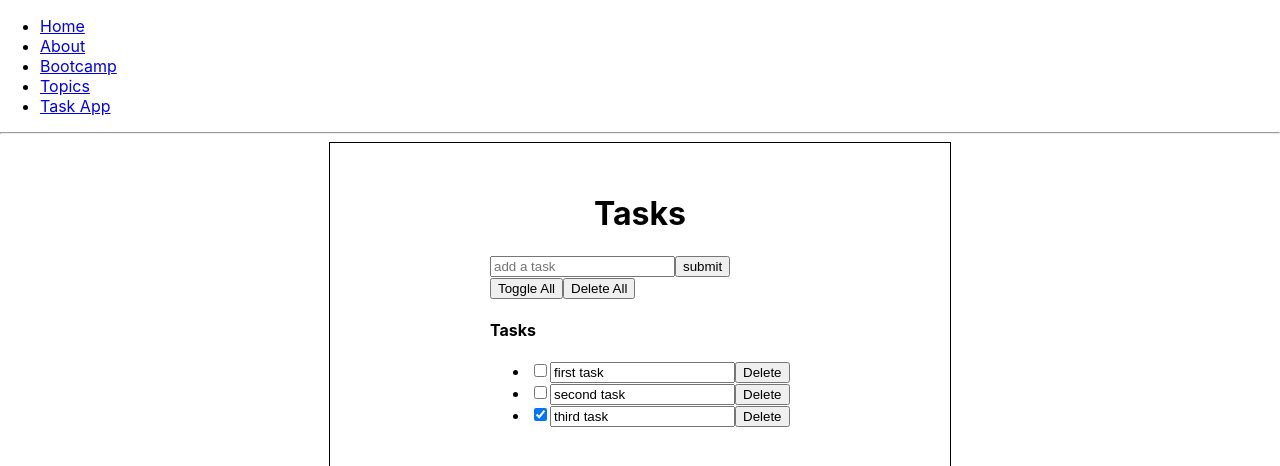
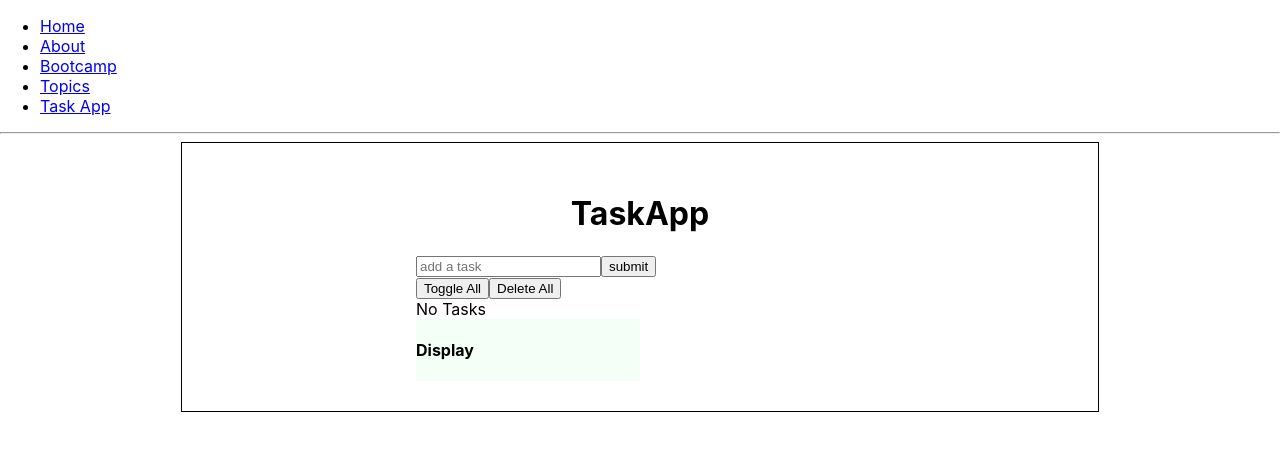
Before and after one commit to DeeVine/new-react-task-app, a React (Create React App) app: page /taskapp in a window 1280 px wide. Shown: the top 466 px of the page. Built offline with nearby package versions, Linux system fonts and the light colour scheme.

Commit message:
updated to handle local storage and scrollable list

```diff
--- a/src/components/taskapp/Taskapp.js
+++ b/src/components/taskapp/Taskapp.js
@@ -2,24 +2,44 @@ import React from 'react'
 import './taskapp.css'
 const uuidv4 = require('uuid/v4');
 
+const util = {
+  updateLocalStorage: (tasks) => {
+    localStorage.setItem('localTodos', JSON.stringify(tasks))
+  },
+  retrieveLocalStorage: () => JSON.parse(localStorage.getItem('localTodos'))
+}
+
 const Tasks = (props) => {
+  if(props.tasks) {
     return (
-    <div >
+      <div className='tasks_list'>
         <h4>Tasks</h4>
         <ul id='inactive-tasks'>
           {props.tasks.map((task) => {
             return (
               <li
-              className={(task.active ? 'task_active' : 'task_inactive')}
+                className={(task.active === true ? 'task_active' : 'task_inactive')}
                 key={task.id}
                 id={task.id}>
-              <input readOnly type="checkbox" defaultChecked={!task.active} onClick={() => props.onToggleTask(task.id)} />
-              <input onChange={props.updateTask} value={task.text} />
+                <input readOnly type="checkbox" checked={!task.active} onClick={() => props.onToggleTask(task.id)} />
+                <input onChange={props.updateTask} value={task.text} onFocus={props.onFocusTask}/>
                 <button onClick={() => props.onRemoveTask(task.text)}>Delete</button>
               </li>
             )
           })}
         </ul>
+      </div>
+    )
+  } else {
+    return <div>No Tasks</div>
+  }
+}
+
+const TaskDisplay = (props) => {
+  return(
+    <div className='task_display'>
+      <h4>Display</h4>
+      <span>{props.focusedTask.text}</span>
     </div>
   )
 }
@@ -31,30 +51,40 @@ export default class Taskapp extends React.Component {
     this.state = {
       editiable: false,
       input: '',
-      tasks: [
-        {
-          text:'first task',
-          active: true,
-          id: uuidv4()
-        },
-        {
-          text:'second task',
-          active: true,
-          id: uuidv4()
-        },
-        {
-          text:'third task',
-          active: false,
-          id: uuidv4()
-        },
-      ]
+      focusedTask: {},
+      tasks: null
+      //task structure
+      // tasks: [
+      //   {
+      //     text:'first task',
+      //     active: true,
+      //     id: uuidv4()
+      //   },
+      // ]
     }
     //create a reference for focus
     this.myRef = React.createRef();
   }
 
-  focusTextInput = () => {
-    this.textInput.current.focus();
+  componentDidMount = () => {
+    this.setState({
+      tasks: util.retrieveLocalStorage()
+    })
+  }
+
+  componentDidUpdate = () => {
+    util.updateLocalStorage(this.state.tasks)
+  }
+
+  handleFocusTask = (e) => {
+    const taskId = e.target.closest('li').id
+    this.setState((currentState) => {
+      return {
+        focusedTask: currentState.tasks.find((task) => {
+          return task.id === taskId
+        })
+      }
+    })
   }
 
   updateInput = (e) => {
@@ -66,7 +96,6 @@ export default class Taskapp extends React.Component {
 
   updateTaskInput = (e) => {
     const taskId = e.target.closest('li').id
-    console.log('taskId', taskId)
     const text = e.target.value;
     this.setState((currentState) => {
       const currentTasks = currentState.tasks
@@ -98,7 +127,8 @@ export default class Taskapp extends React.Component {
     e.preventDefault()
     const text = this.state.input
 
-    if (text !== '') {
+    console.log('this.state.tasks', this.state.tasks)
+    if (this.state.tasks && text !== '') {
       this.setState({
         input: '',
         tasks: this.state.tasks.concat([{
@@ -106,6 +136,15 @@ export default class Taskapp extends React.Component {
           active: true,
           id: uuidv4()
         }])
+      })
+    } else if (text !== '') {
+      this.setState({
+        input: '',
+        tasks: [{
+          text,
+          active: true,
+          id: uuidv4()
+        }]
       })
     }
   }
@@ -140,13 +179,14 @@ export default class Taskapp extends React.Component {
       return inactiveCount === tasks.length ? true : false
     }
 
-    this.setState({
-      tasks: tasks.map((task) => {
-        return ({
-          text: task.text,
-          active: setActive()
+    this.setState((currentState) => {
+      const currentTasks = currentState.tasks
+      currentTasks.forEach((task) => {
+        task.active = setActive()
       })
-      })
+      return {
+        tasks: currentTasks
+      }
     })
   }
 
@@ -155,19 +195,25 @@ export default class Taskapp extends React.Component {
       <div >
         <div className='main' style={{margin: 'auto'}}>
           <div className='tasks_container'>
-            <h1 style={{textAlign: 'center'}}>Tasks</h1>
+            <h1 style={{textAlign: 'center'}}>TaskApp</h1>
+            <div>
+              <nav className='navigation'>
                 <form onSubmit={this.submitTask}>
                   <input onChange={this.updateInput} id='task-text' value={this.state.input} placeholder='add a task' />
                   <input type='submit' value='submit'/>
                 </form>
                 <button onClick={this.handleToggleAll}>Toggle All</button>
                 <button onClick={this.HandleDeleteAllTasks}>Delete All</button>
+              </nav>
+            </div>
             <Tasks
               tasks={this.state.tasks}
               updateTask={this.updateTaskInput}
               onToggleTask={this.handleToggleTask}
               onRemoveTask={this.handleDeleteTask}
+              onFocusTask={this.handleFocusTask}
             />
+            <TaskDisplay focusedTask={this.state.focusedTask}/>
           </div>
         </div>
       </div>
--- a/src/components/taskapp/taskapp.css
+++ b/src/components/taskapp/taskapp.css
@@ -1,5 +1,6 @@
 .main {
-  width: 600px;
+  display: flex;
+  width: 70%;
   padding: 10px;
   margin: auto;
   border: 1px solid black;
@@ -11,6 +12,22 @@
   width: 50%;
 }
 
+.tasks_list {
+  overflow: auto;
+  max-height: 200px;
+  width: 50%;
+  background-color: #e0eeff;
+}
+
+.task_display {
+  width: 50%;
+  background-color: #f4fff8
+}
+
+.tasks_list, .task_display {
+  float: left;
+}
+
 .task_inactive {
   text-decoration: line-through;
 }
```
Lines whose indentation alone changed are shown as unchanged.
